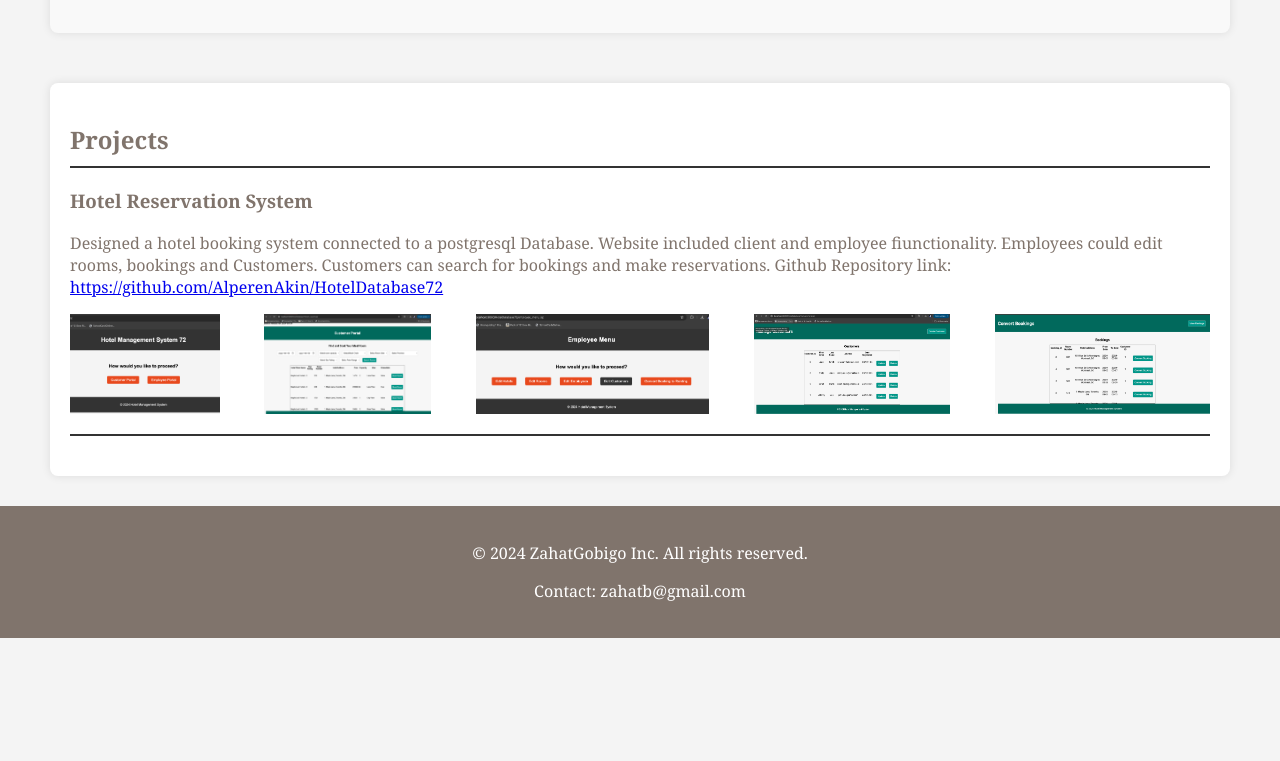
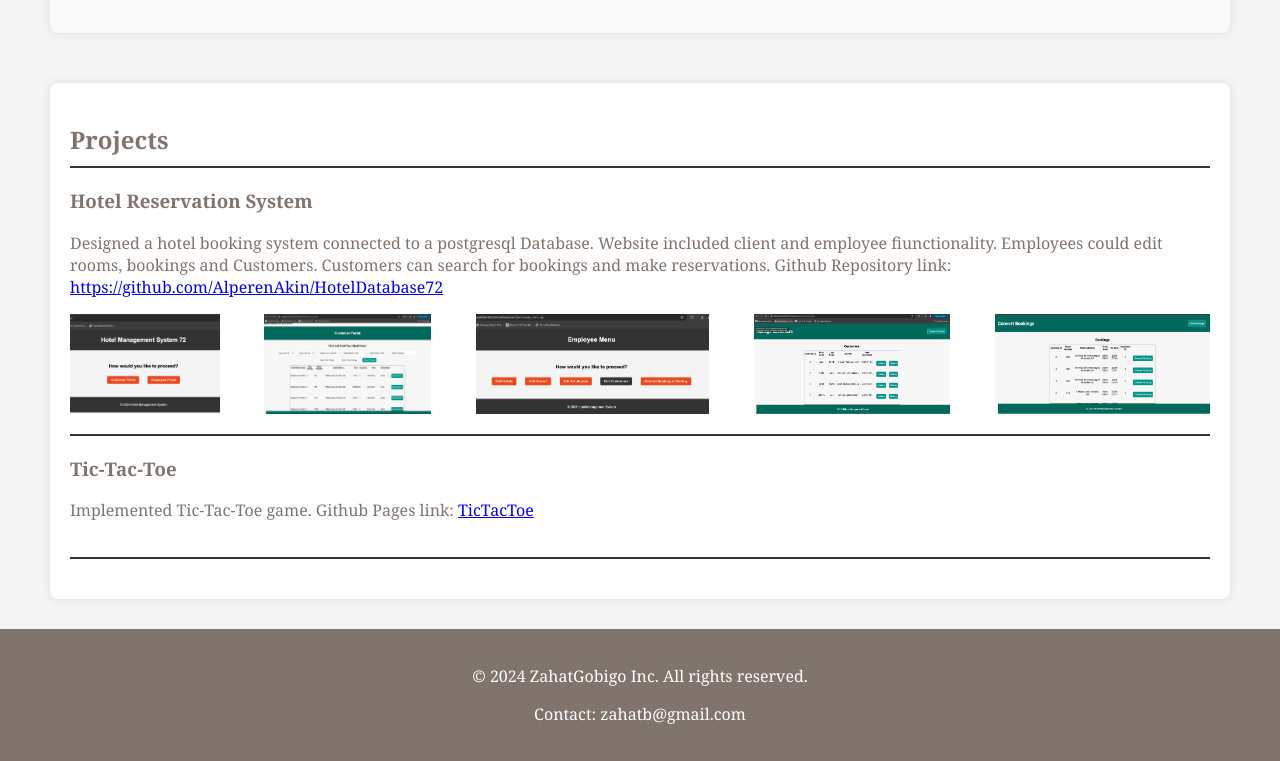
Before and after one commit to AlperenAkin/portfolio, a plain HTML site: page index.html in a window 1280 px wide. Shown: the part 1807-2568 px from the top of the page. Before the commit the page ends 2445 px from the top, so only its background shows below. Drawn offline with Linux system fonts and the light colour scheme.

Commit message:
added link in 'projects' section to our new tictactoe game

```diff
--- a/index.html
+++ b/index.html
@@ -74,6 +74,10 @@
                     <img src="images/hms5.png" alt="hms5" class="hms">
                     </div>
             </div>
+            <div class="projlist">
+                <h3>Tic-Tac-Toe</h3>
+                <p>Implemented Tic-Tac-Toe game. Github Pages link: <a href="https://alperenakin.github.io/TicTacToe/">TicTacToe</a></p>
+            </div>
 
 
         </section>
```
